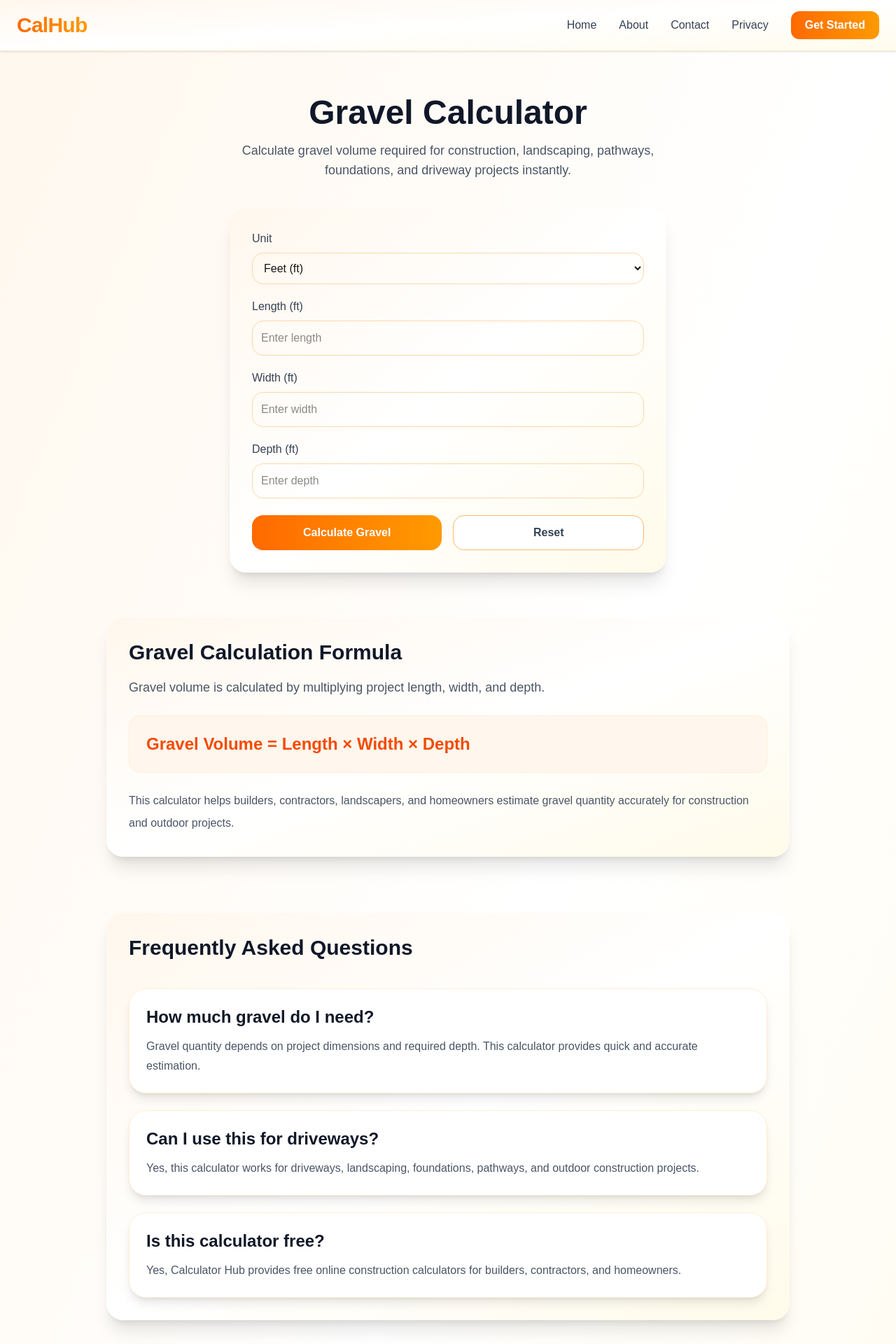
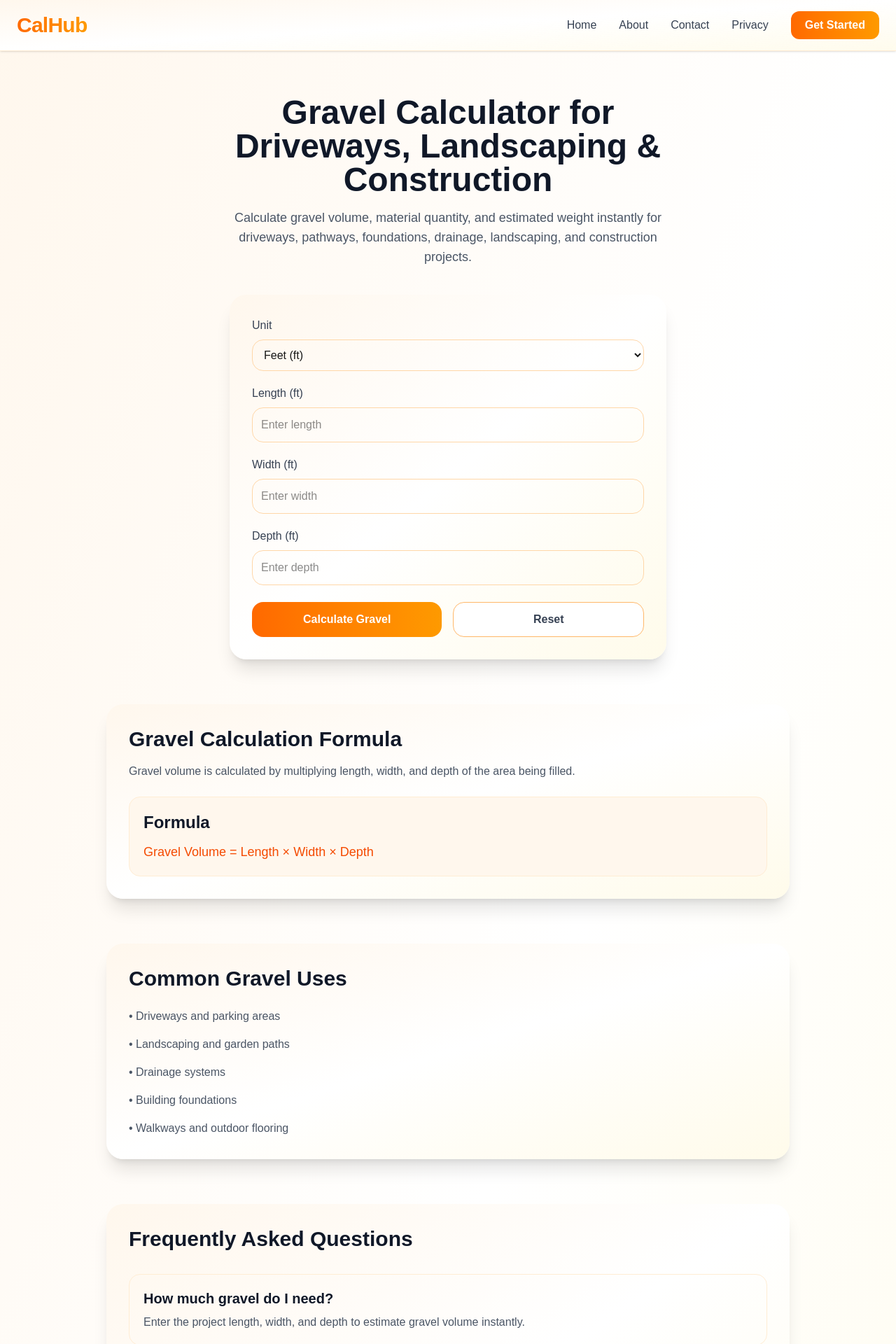
Before and after one commit to payadav142-rgb/calhub, a Next.js app: page /gravel-calculator in a window 1280 px wide. Shown: the top 1920 px of the page at 70% size. Built offline with nearby package versions, Linux system fonts and the light colour scheme.

Commit message:
Upgrade Gravel Calculator with PDF report and SEO content

```diff
--- a/app/gravel-calculator/GravelCalculatorClient.tsx
+++ b/app/gravel-calculator/GravelCalculatorClient.tsx
@@ -21,6 +21,9 @@ export default function GravelCalculatorClient() {
     useState("ft");
 
   const [result, setResult] =
+    useState<number | null>(null);
+
+  const [tons, setTons] =
     useState<number | null>(null);
 
   const [resultUnit, setResultUnit] =
@@ -73,34 +76,45 @@ export default function GravelCalculatorClient() {
       widthFt *
       depthFt;
 
-    let finalResult =
+    let finalVolume =
       volumeFt;
 
-    let unitLabel = "ft³";
+    let volumeUnit =
+      "ft³";
 
     if (unit === "m") {
-      finalResult =
+      finalVolume =
         volumeFt * 0.0283168;
 
-      unitLabel = "m³";
+      volumeUnit = "m³";
     }
 
     if (unit === "cm") {
-      finalResult =
+      finalVolume =
         volumeFt * 28316.8;
 
-      unitLabel = "cm³";
+      volumeUnit = "cm³";
     }
 
     if (unit === "yd") {
-      finalResult =
+      finalVolume =
         volumeFt / 27;
 
-      unitLabel = "yd³";
+      volumeUnit = "yd³";
     }
 
-    setResult(finalResult);
-    setResultUnit(unitLabel);
+    const estimatedTons =
+      volumeFt * 0.05;
+
+    setResult(finalVolume);
+
+    setResultUnit(
+      volumeUnit
+    );
+
+    setTons(
+      estimatedTons
+    );
   };
 
   const resetCalculator = () => {
@@ -110,39 +124,45 @@ export default function GravelCalculatorClient() {
     setUnit("ft");
     setResult(null);
     setResultUnit("");
+    setTons(null);
   };
 
   const downloadPDF = () => {
-    if (result === null) return;
+    if (
+      result === null ||
+      tons === null
+    ) {
+      return;
+    }
 
     const doc = new jsPDF();
 
-    doc.setFontSize(22);
+    doc.setFontSize(20);
 
     doc.text(
-      "Gravel Calculator Result",
+      "Gravel Calculation Report",
       20,
-      30
+      20
     );
 
-    doc.setFontSize(14);
+    doc.setFontSize(12);
 
     doc.text(
       `Length: ${length} ${unit}`,
       20,
-      60
+      40
     );
 
     doc.text(
       `Width: ${width} ${unit}`,
       20,
-      75
+      50
     );
 
     doc.text(
       `Depth: ${depth} ${unit}`,
       20,
-      90
+      60
     );
 
     doc.text(
@@ -150,11 +170,25 @@ export default function GravelCalculatorClient() {
         2
       )} ${resultUnit}`,
       20,
-      115
+      75
+    );
+
+    doc.text(
+      `Estimated Weight: ${tons.toFixed(
+        2
+      )} tons`,
+      20,
+      90
+    );
+
+    doc.text(
+      "Generated by CalHub.in",
+      20,
+      120
     );
 
     doc.save(
-      "gravel-calculation.pdf"
+      "gravel-calculation-report.pdf"
     );
   };
 
@@ -165,20 +199,23 @@ export default function GravelCalculatorClient() {
       <section className="mx-auto max-w-2xl px-6 py-16">
         <div className="text-center">
           <h1 className="text-4xl font-bold text-gray-900 md:text-5xl">
-            Gravel Calculator
+            Gravel Calculator for
+            Driveways, Landscaping &
+            Construction
           </h1>
 
           <p className="mt-4 text-lg text-gray-600">
-            Calculate gravel volume
-            required for construction,
-            landscaping, pathways,
-            foundations, and driveway
-            projects instantly.
+            Calculate gravel volume,
+            material quantity, and
+            estimated weight instantly
+            for driveways, pathways,
+            foundations, drainage,
+            landscaping, and
+            construction projects.
           </p>
         </div>
 
         <div className="mt-10 rounded-3xl bg-gradient-to-br from-orange-50 via-white to-amber-50 p-8 shadow-xl transition-all duration-300 hover:shadow-2xl">
-
                     <div className="mb-5">
             <label className="mb-2 block font-medium text-gray-700">
               Unit
@@ -218,15 +255,15 @@ export default function GravelCalculatorClient() {
 
             <input
               type="number"
-              step="any"
+              min="0"
               value={length}
               onChange={(e) =>
                 setLength(
                   e.target.value
                 )
               }
+              className="w-full rounded-2xl border border-orange-200 p-3 outline-none transition focus:border-orange-500 focus:ring-4 focus:ring-orange-100"
               placeholder="Enter length"
-              className="w-full rounded-2xl border border-orange-200 p-3 outline-none transition focus:border-orange-500 focus:ring-4 focus:ring-orange-100"
             />
           </div>
 
@@ -237,15 +274,15 @@ export default function GravelCalculatorClient() {
 
             <input
               type="number"
-              step="any"
+              min="0"
               value={width}
               onChange={(e) =>
                 setWidth(
                   e.target.value
                 )
               }
+              className="w-full rounded-2xl border border-orange-200 p-3 outline-none transition focus:border-orange-500 focus:ring-4 focus:ring-orange-100"
               placeholder="Enter width"
-              className="w-full rounded-2xl border border-orange-200 p-3 outline-none transition focus:border-orange-500 focus:ring-4 focus:ring-orange-100"
             />
           </div>
 
@@ -256,15 +293,15 @@ export default function GravelCalculatorClient() {
 
             <input
               type="number"
-              step="any"
+              min="0"
               value={depth}
               onChange={(e) =>
                 setDepth(
                   e.target.value
                 )
               }
+              className="w-full rounded-2xl border border-orange-200 p-3 outline-none transition focus:border-orange-500 focus:ring-4 focus:ring-orange-100"
               placeholder="Enter depth"
-              className="w-full rounded-2xl border border-orange-200 p-3 outline-none transition focus:border-orange-500 focus:ring-4 focus:ring-orange-100"
             />
           </div>
 
@@ -288,119 +325,171 @@ export default function GravelCalculatorClient() {
             </button>
           </div>
 
-          {result !== null && (
+          {result !== null &&
+            tons !== null && (
               <div className="mt-6 rounded-2xl bg-gradient-to-br from-orange-50 via-white to-amber-50 p-5 shadow-inner">
                 <h2 className="text-2xl font-bold text-gray-900">
-                Gravel Required:{" "}
+                  Gravel Volume:
+                  {" "}
                   {result.toFixed(
                     2
                   )}{" "}
                   {resultUnit}
                 </h2>
 
+                <p className="mt-3 text-lg text-gray-700">
+                  Estimated Weight:
+                  {" "}
+                  {tons.toFixed(
+                    2
+                  )}{" "}
+                  tons
+                </p>
+
+                <p className="mt-3 text-gray-600">
+                  This estimate helps
+                  determine gravel
+                  quantity required for
+                  driveways, pathways,
+                  drainage systems,
+                  landscaping, and
+                  foundation projects.
+                </p>
+
                 <button
                   onClick={
                     downloadPDF
                   }
-                className="mt-5 w-full rounded-2xl bg-gray-900 py-3 font-semibold text-white transition-all duration-300 hover:bg-black"
+                  className="mt-5 w-full rounded-2xl bg-gray-900 py-3 font-semibold text-white transition hover:bg-black"
                 >
-                Download PDF
+                  Download PDF Report
                 </button>
               </div>
             )}
         </div>
       </section>
 
-      <section className="mx-auto max-w-5xl px-6 pb-20">
-        <div className="rounded-3xl bg-gradient-to-br from-orange-50 via-white to-amber-50 p-8 shadow-xl transition-all duration-300 hover:shadow-2xl">
-
+      <section className="mx-auto max-w-5xl px-6 pb-16">
+        <div className="rounded-3xl bg-gradient-to-br from-orange-50 via-white to-amber-50 p-8 shadow-xl">
           <h2 className="text-3xl font-bold text-gray-900">
             Gravel Calculation Formula
           </h2>
 
-          <p className="mt-4 text-lg leading-8 text-gray-600">
-            Gravel volume is
-            calculated by multiplying
-            project length, width,
-            and depth.
+          <p className="mt-4 text-gray-600">
+            Gravel volume is calculated
+            by multiplying length,
+            width, and depth of the
+            area being filled.
           </p>
 
-          <div className="mt-6 rounded-2xl border border-orange-100 bg-orange-50 p-6">
-            <p className="text-2xl font-bold text-orange-600">
+          <div className="mt-6 rounded-2xl border border-orange-100 bg-orange-50 p-5">
+            <h3 className="text-2xl font-semibold text-gray-900">
+              Formula
+            </h3>
+
+            <p className="mt-3 text-lg font-medium text-orange-600">
               Gravel Volume =
               Length × Width × Depth
             </p>
           </div>
+        </div>
+      </section>
 
-          <p className="mt-6 leading-8 text-gray-600">
-            This calculator helps
-            builders, contractors,
-            landscapers, and
-            homeowners estimate
-            gravel quantity accurately
-            for construction and
-            outdoor projects.
+      <section className="mx-auto max-w-5xl px-6 pb-16">
+        <div className="rounded-3xl bg-gradient-to-br from-orange-50 via-white to-amber-50 p-8 shadow-xl">
+          <h2 className="text-3xl font-bold text-gray-900">
+            Common Gravel Uses
+          </h2>
+
+          <div className="mt-6 space-y-4 text-gray-600">
+            <p>
+              • Driveways and parking
+              areas
             </p>
+
+            <p>
+              • Landscaping and garden
+              paths
+            </p>
+
+            <p>
+              • Drainage systems
+            </p>
+
+            <p>
+              • Building foundations
+            </p>
+
+            <p>
+              • Walkways and outdoor
+              flooring
+            </p>
+          </div>
         </div>
       </section>
 
       <section className="mx-auto max-w-5xl px-6 pb-20">
-        <div className="rounded-3xl bg-gradient-to-br from-orange-50 via-white to-amber-50 p-8 shadow-xl transition-all duration-300 hover:shadow-2xl">
-
+        <div className="rounded-3xl bg-gradient-to-br from-orange-50 via-white to-amber-50 p-8 shadow-xl">
           <h2 className="text-3xl font-bold text-gray-900">
-            Frequently Asked
-            Questions
+            Frequently Asked Questions
           </h2>
 
-          <div className="mt-10 space-y-6">
+          <div className="mt-8 space-y-6">
 
-            <div className="rounded-3xl border border-orange-100 bg-white p-6 shadow-lg">
-              <h3 className="text-2xl font-bold text-gray-900">
+            <div className="rounded-2xl border border-orange-100 p-5">
+              <h3 className="text-xl font-semibold text-gray-900">
                 How much gravel do I
                 need?
               </h3>
 
-              <p className="mt-3 leading-7 text-gray-600">
-                Gravel quantity
-                depends on project
-                dimensions and
-                required depth. This
-                calculator provides
-                quick and accurate
-                estimation.
+              <p className="mt-2 text-gray-600">
+                Enter the project
+                length, width, and
+                depth to estimate
+                gravel volume
+                instantly.
               </p>
             </div>
 
-            <div className="rounded-3xl border border-orange-100 bg-white p-6 shadow-lg">
-              <h3 className="text-2xl font-bold text-gray-900">
+            <div className="rounded-2xl border border-orange-100 p-5">
+              <h3 className="text-xl font-semibold text-gray-900">
                 Can I use this for
                 driveways?
               </h3>
 
-              <p className="mt-3 leading-7 text-gray-600">
-                Yes, this calculator
-                works for driveways,
-                landscaping,
-                foundations,
-                pathways, and outdoor
-                construction
-                projects.
+              <p className="mt-2 text-gray-600">
+                Yes, this calculator is
+                suitable for driveways,
+                pathways, landscaping,
+                foundations, and
+                drainage projects.
               </p>
             </div>
 
-            <div className="rounded-3xl border border-orange-100 bg-white p-6 shadow-lg">
-              <h3 className="text-2xl font-bold text-gray-900">
+            <div className="rounded-2xl border border-orange-100 p-5">
+              <h3 className="text-xl font-semibold text-gray-900">
+                Does it estimate
+                gravel weight?
+              </h3>
+
+              <p className="mt-2 text-gray-600">
+                Yes, the calculator
+                provides an approximate
+                gravel weight in tons
+                based on volume.
+              </p>
+            </div>
+
+            <div className="rounded-2xl border border-orange-100 p-5">
+              <h3 className="text-xl font-semibold text-gray-900">
                 Is this calculator
                 free?
               </h3>
 
-              <p className="mt-3 leading-7 text-gray-600">
-                Yes, Calculator Hub
-                provides free online
-                construction
-                calculators for
-                builders, contractors,
-                and homeowners.
+              <p className="mt-2 text-gray-600">
+                Yes, all calculators on
+                CalHub are completely
+                free to use.
               </p>
             </div>
 
--- a/app/gravel-calculator/page.tsx
+++ b/app/gravel-calculator/page.tsx
@@ -3,22 +3,52 @@ import GravelCalculatorClient from "./GravelCalculatorClient";
 
 export const metadata: Metadata = {
   title:
-    "Gravel Calculator - Estimate Gravel Volume Online",
+    "Gravel Calculator for Driveways, Landscaping & Construction | CalHub",
 
   description:
-    "Free online gravel calculator to calculate gravel volume for driveways, landscaping, foundations, and construction projects.",
+    "Free online gravel calculator to estimate gravel volume for driveways, pathways, foundations, landscaping, drainage systems, and construction projects. Calculate gravel requirements instantly with formulas, examples, FAQs, and material estimates.",
 
   keywords: [
     "gravel calculator",
     "gravel volume calculator",
-    "construction calculator",
     "driveway gravel calculator",
-    "landscaping calculator",
+    "landscaping gravel calculator",
+    "construction gravel calculator",
+    "foundation gravel calculator",
+    "stone calculator",
+    "aggregate calculator",
+    "gravel quantity calculator",
+    "material estimation calculator",
   ],
 
   alternates: {
     canonical:
       "https://calhub.in/gravel-calculator",
+  },
+
+  openGraph: {
+    title:
+      "Gravel Calculator | CalHub",
+
+    description:
+      "Calculate gravel volume for driveways, landscaping, foundations, and construction projects instantly with CalHub's free gravel calculator.",
+
+    url:
+      "https://calhub.in/gravel-calculator",
+
+    siteName: "CalHub",
+
+    type: "website",
+  },
+
+  twitter: {
+    card: "summary_large_image",
+
+    title:
+      "Gravel Calculator | CalHub",
+
+    description:
+      "Free online gravel calculator for driveways, landscaping, foundations, and construction projects.",
   },
 };
 
```
Lines whose indentation alone changed are shown as unchanged.
